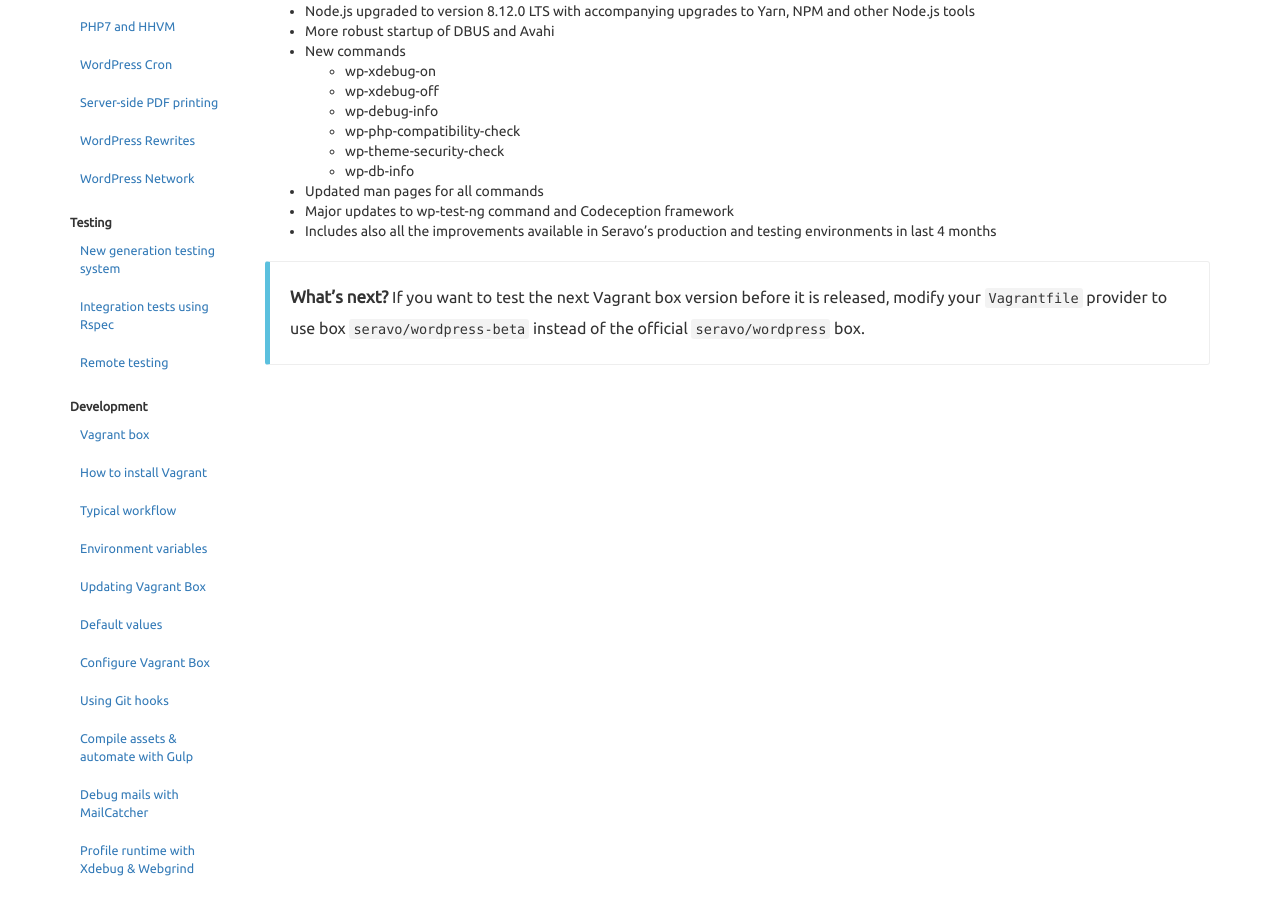
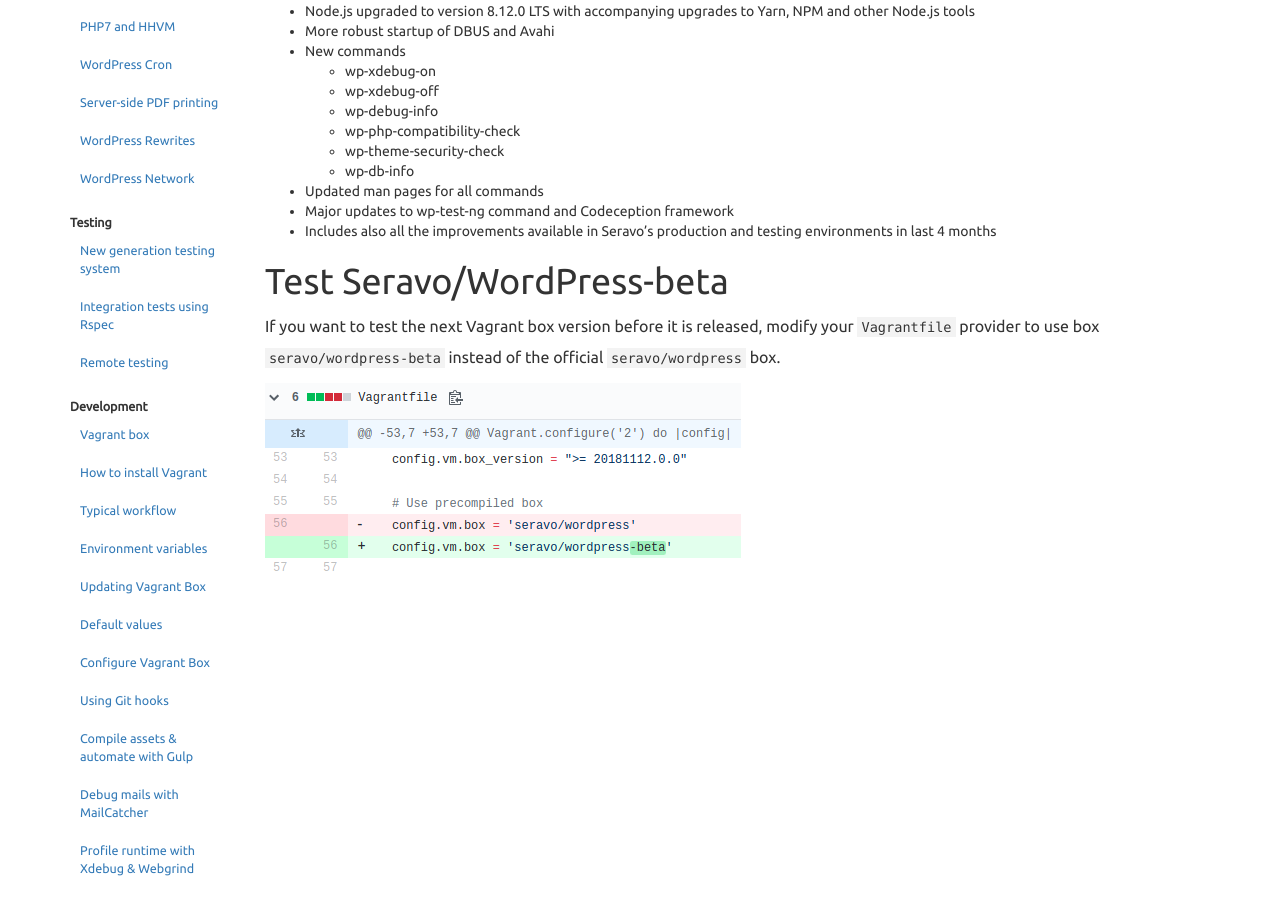
Before and after one commit to Seravo/docs, a Jekyll site: the page built from _posts/2018-11-12-release-notes.md, in a window 1280 px wide and 900 px high, scrolled down 555 px. Built offline with Jekyll 4.4.1, drawn with Linux system fonts in a browser that asks for light colours; nearby versions of some CDN libraries.

Commit message:
Clarify how to use Seravo/WordPress-beta

```diff
--- a/_posts/2018-11-12-release-notes.md
+++ b/_posts/2018-11-12-release-notes.md
@@ -35,5 +35,8 @@
 * Major updates to wp-test-ng command and Codeception framework
 * Includes also all the improvements available in Seravo's production and testing environments in last 4 months
 
+# Test Seravo/WordPress-beta
 
-> **What's next?** If you want to test the next Vagrant box version before it is released, modify your `Vagrantfile` provider to use box `seravo/wordpress-beta` instead of the official `seravo/wordpress` box.
+If you want to test the next Vagrant box version before it is released, modify your `Vagrantfile` provider to use box `seravo/wordpress-beta` instead of the official `seravo/wordpress` box.
+
+![Activate Seravo/WordPress-beta in Vagrantfile]({{site.baseurl}}/images/seravo-wordpress-beta.png)
```
Also changed, not shown: images/seravo-wordpress-beta.png (added).
